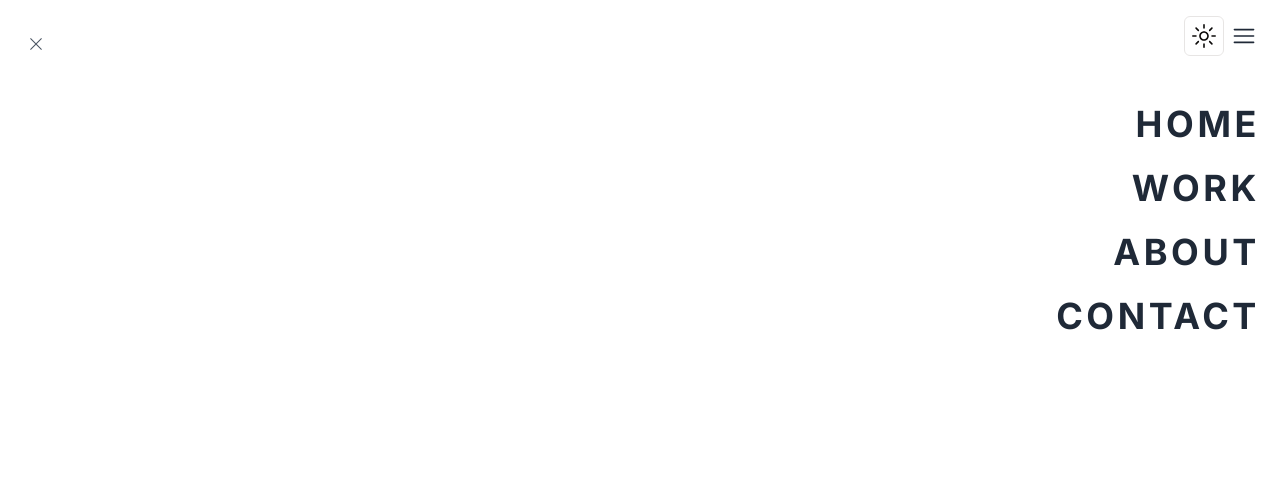
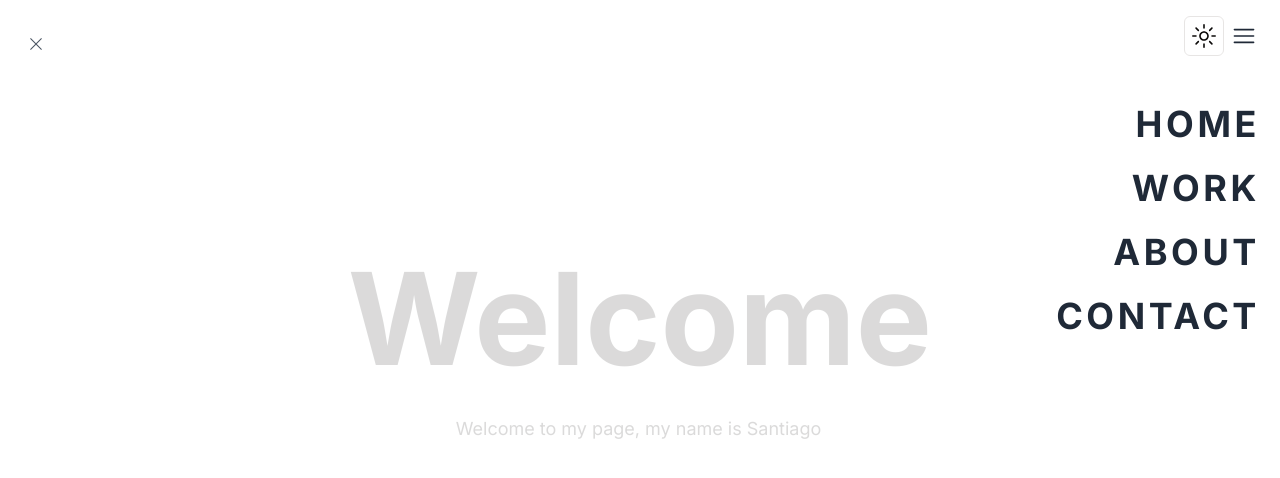
Before and after one commit to SantiZetina/sz-dashboard, a Next.js app: page / in a window 1280 px wide. Both pictures are taken after a click on the button 1244 px from the left and 36 px from the top of the page. Shown: the top 478 px of the page. Built offline with nearby package versions, Linux system fonts and the light colour scheme.

Commit message:
Update navbar styling

```diff
--- a/components/ui/navbar.tsx
+++ b/components/ui/navbar.tsx
@@ -24,8 +24,8 @@ export default function NavBar() {
         </div>
       </nav>
       {isMenuOpen && (
-        <div className="fixed inset-0 z-40 bg-white dark:bg-black p-5 pt-20 animate-slide-in">
-          <div className="flex flex-col items-end space-y-6">
+  <div className="fixed inset-0 z-40 bg-white bg-opacity-85 dark:bg-black dark:bg-opacity-85 p-5 pt-20 animate-slide-in">
+  <div className="flex flex-col items-end space-y-6">
             <button onClick={() => setIsMenuOpen(false)} className="absolute top-5 left-5 p-2">
               <Cross1Icon className="h-8 w-4 text-gray-600 dark:text-gray-300" />
             </button>
```
